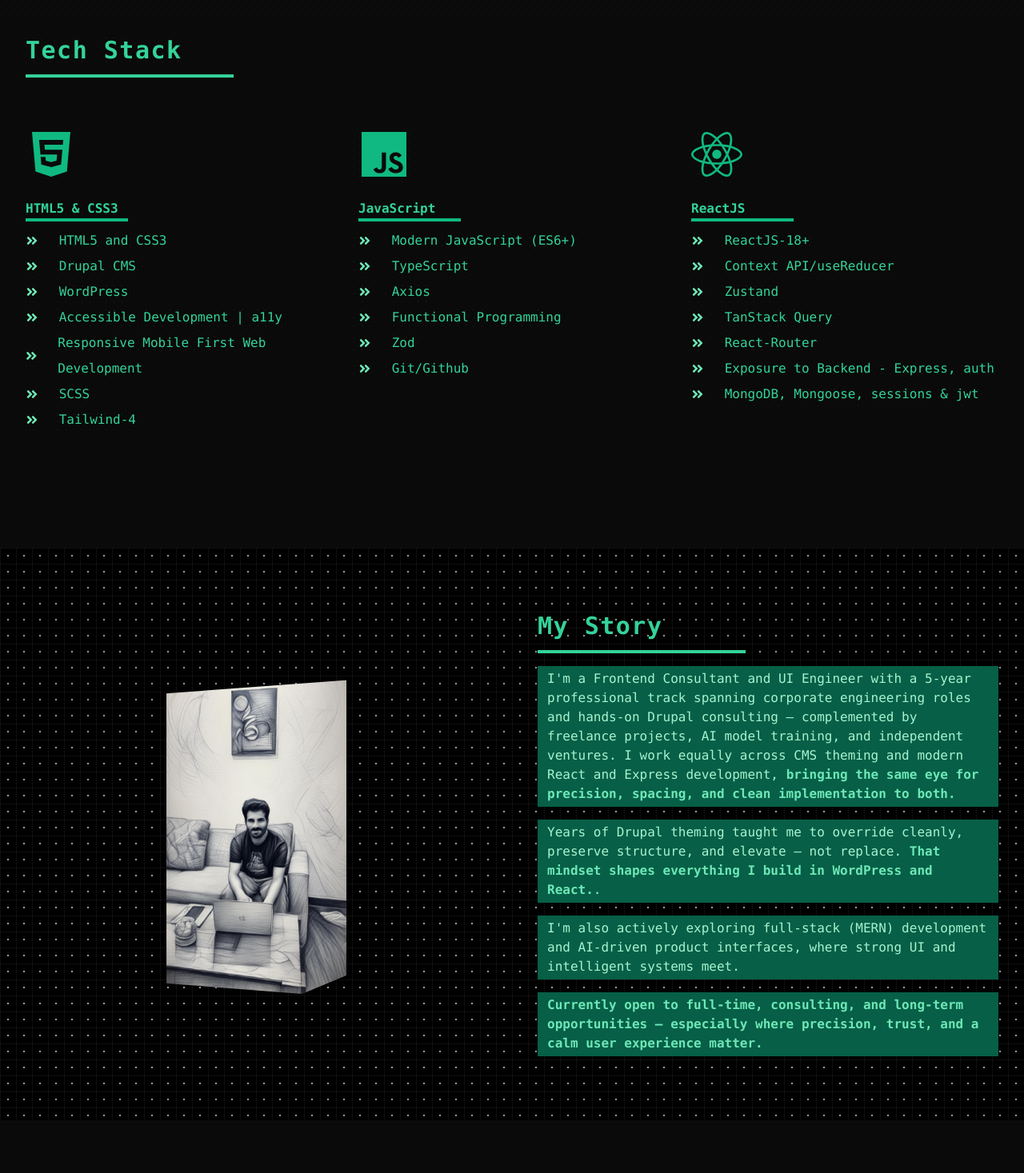
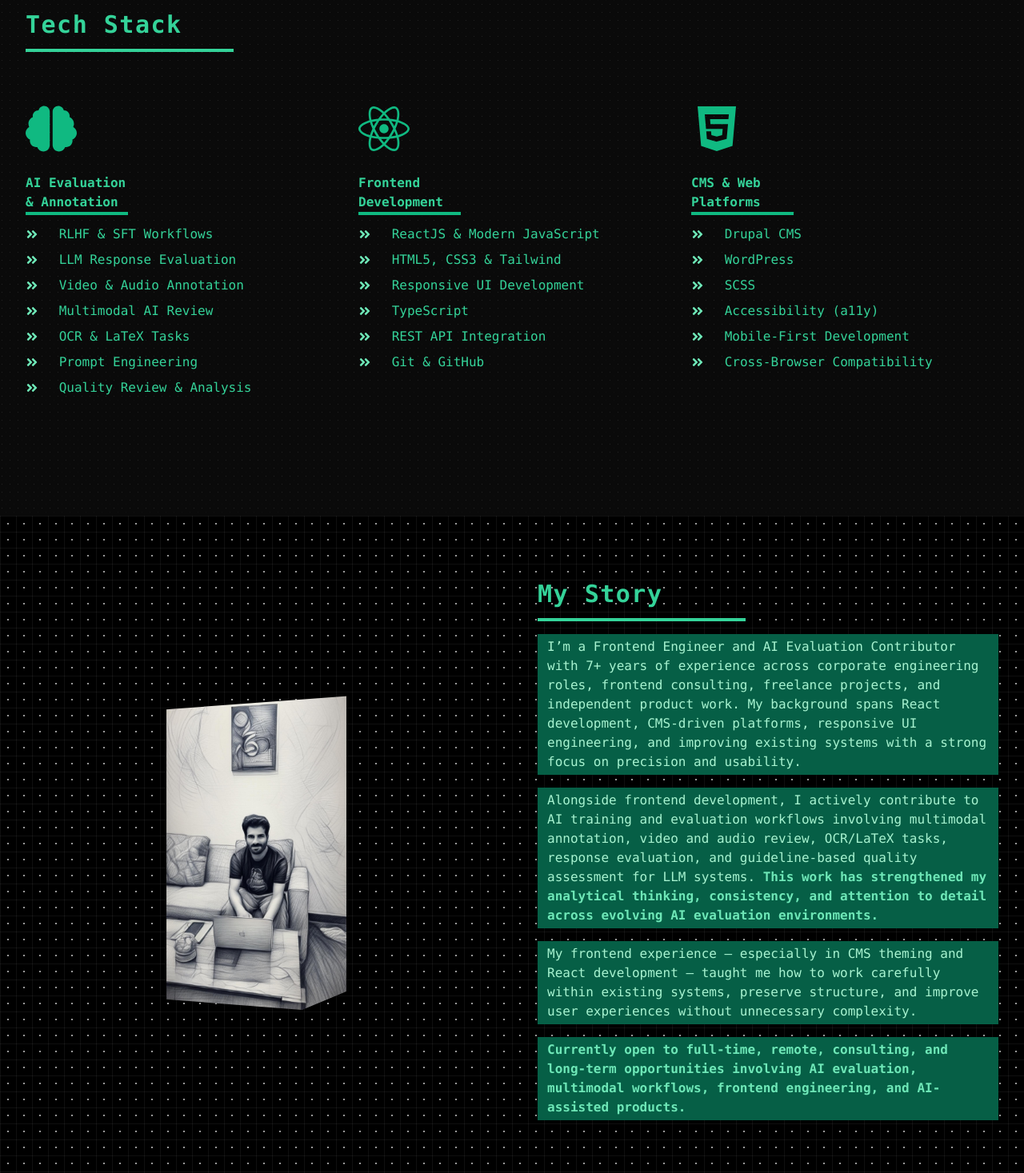
Before and after one commit to emmeiwhite/imran-portfolio-2024, a React (Vite) app: page / in a window 1280 px wide. Shown: the part 823-2290 px from the top of the page at 80% size. Built offline with nearby package versions, Linux system fonts and the light colour scheme; a web font is replaced by a local one.

Commit message:
chore: upgrade to my latest skills as AI Data Annotator and Evaluator

```diff
--- a/src/components/About.jsx
+++ b/src/components/About.jsx
@@ -45,7 +45,7 @@ export default function About() {
               </span>{' '}
             </p>
           </article> */}
-          <article>
+          {/* <article>
             <SectionTitle text="My Story" />
 
             <p className="mt-4 text-emerald-200 bg-emerald-800 px-3 py-1">
@@ -80,6 +80,43 @@ export default function About() {
                 where precision, trust, and a calm user experience matter.
               </span>
             </p>
+          </article> */}
+
+          <article>
+            <SectionTitle text="My Story" />
+
+            <p className="mt-4 text-emerald-200 bg-emerald-800 px-3 py-1">
+              I’m a Frontend Engineer and AI Evaluation Contributor with 7+ years of experience
+              across corporate engineering roles, frontend consulting, freelance projects, and
+              independent product work. My background spans React development, CMS-driven platforms,
+              responsive UI engineering, and improving existing systems with a strong focus on
+              precision and usability.
+            </p>
+
+            <p className="mt-4 text-emerald-200 bg-emerald-800 px-3 py-1">
+              Alongside frontend development, I actively contribute to AI training and evaluation
+              workflows involving multimodal annotation, video and audio review, OCR/LaTeX tasks,
+              response evaluation, and guideline-based quality assessment for LLM systems.
+              <span className="text-emerald-300 font-semibold">
+                {' '}
+                This work has strengthened my analytical thinking, consistency, and attention to
+                detail across evolving AI evaluation environments.
+              </span>
+            </p>
+
+            <p className="mt-4 text-emerald-200 bg-emerald-800 px-3 py-1">
+              My frontend experience — especially in CMS theming and React development — taught me
+              how to work carefully within existing systems, preserve structure, and improve user
+              experiences without unnecessary complexity.
+            </p>
+
+            <p className="mt-4 text-emerald-200 bg-emerald-800 px-3 py-1">
+              <span className="text-emerald-300 font-bold">
+                Currently open to full-time, remote, consulting, and long-term opportunities
+                involving AI evaluation, multimodal workflows, frontend engineering, and AI-assisted
+                products.
+              </span>
+            </p>
           </article>
         </div>
       </section>
--- a/src/components/Hero.jsx
+++ b/src/components/Hero.jsx
@@ -24,23 +24,32 @@ function Hero() {
               Hi,I&apos;m <span className="text-emerald-100">Imran</span>
             </h1>
 
+            {/* <p className="mt-4 text-xl sm:text-3xl text-emerald-200 capitalize tracking-wide">
+              Hi, I'm Imran — Frontend Consultant & UI Engineer
+            </p> */}
+
             <p className="mt-4 text-xl sm:text-3xl text-emerald-200 capitalize tracking-wide">
-              Hi, I'm Imran — Frontend Consultant & UI Engineer
+              Frontend Engineer & AI Evaluation Contributor
             </p>
 
             {/* <p className="my-8 tracking-wide text-emerald-50 bg-emerald-800 px-3 py-2">
               I specialise in CSS architecture and CMS theming, with 5+ years building responsive,
               high-quality interfaces across HTML, CSS, JavaScript, React, and Svelte.
             </p> */}
-
+            {/*
             <p className="my-8 tracking-wide text-emerald-50 bg-emerald-800 px-3 py-2">
               Frontend Consultant and UI Engineer with a 5-year professional track across corporate
               and consulting roles — plus freelance, AI, and independent venture work on top. I
               specialise in CSS architecture, CMS theming, and modern React development, with a
               particular strength in working on existing systems: improving layouts, refining mobile
               experiences, and implementing designs with precision.
+            </p> */}
+
+            <p className="my-8 tracking-wide text-emerald-50 bg-emerald-800 px-3 py-2">
+              Frontend Engineer with 7+ years of experience building responsive web applications and
+              CMS-driven platforms, alongside hands-on work in AI training, multimodal evaluation,
+              video/audio annotation, and LLM quality review workflows.
             </p>
-
             <div className="flex mt-4 gap-x-4">
               <a
                 href="https://github.com/emmeiwhite"
--- a/src/data.jsx
+++ b/src/data.jsx
@@ -1,5 +1,5 @@
 import { nanoid } from 'nanoid'
-import { FaHtml5, FaJs, FaReact } from 'react-icons/fa'
+import { FaHtml5, FaJs, FaReact, FaBrain } from 'react-icons/fa'
 import velocityKashmir from './assets/velocity-kashmir.png'
 import outlier from './assets/outlier.png'
 import constructAfrica from './assets/construct-africa.png'
@@ -17,6 +17,7 @@ export const links = [
   { id: nanoid(), href: '#contact', text: 'contact' }
 ]
 
+/*
 export const skills = [
   {
     id: nanoid(),
@@ -60,6 +61,52 @@ export const skills = [
     ]
   }
 ]
+  */
+
+export const skills = [
+  {
+    id: nanoid(),
+    title: 'AI Evaluation & Annotation',
+    icon: <FaBrain className="h-16 w-16 text-emerald-500" />,
+    skillsInfo: [
+      'RLHF & SFT Workflows',
+      'LLM Response Evaluation',
+      'Video & Audio Annotation',
+      'Multimodal AI Review',
+      'OCR & LaTeX Tasks',
+      'Prompt Engineering',
+      'Quality Review & Analysis'
+    ]
+  },
+
+  {
+    id: nanoid(),
+    title: 'Frontend Development',
+    icon: <FaReact className="h-16 w-16 text-emerald-500" />,
+    skillsInfo: [
+      'ReactJS & Modern JavaScript',
+      'HTML5, CSS3 & Tailwind',
+      'Responsive UI Development',
+      'TypeScript',
+      'REST API Integration',
+      'Git & GitHub'
+    ]
+  },
+
+  {
+    id: nanoid(),
+    title: 'CMS & Web Platforms',
+    icon: <FaHtml5 className="h-16 w-16 text-emerald-500" />,
+    skillsInfo: [
+      'Drupal CMS',
+      'WordPress',
+      'SCSS',
+      'Accessibility (a11y)',
+      'Mobile-First Development',
+      'Cross-Browser Compatibility'
+    ]
+  }
+]
 
 export const projects = [
   {
@@ -68,7 +115,7 @@ export const projects = [
     url: 'https://outlier.ai/',
     url2: 'https://outlier.ai/',
     role: 'AI Data Contributor (RLHF / LLM Evaluation)',
-    title: 'Outlier AI (Scale AI) | Dec 2024 – Apr 2026',
+    title: 'Outlier AI (Scale AI) | Dec 2024 – Present',
     text: 'Evaluated and improved AI-generated responses using RLHF & SFT. Assessed outputs for accuracy, clarity, completeness, and instruction-following, and provided structured feedback to enhance model performance.'
   },
   {
```
